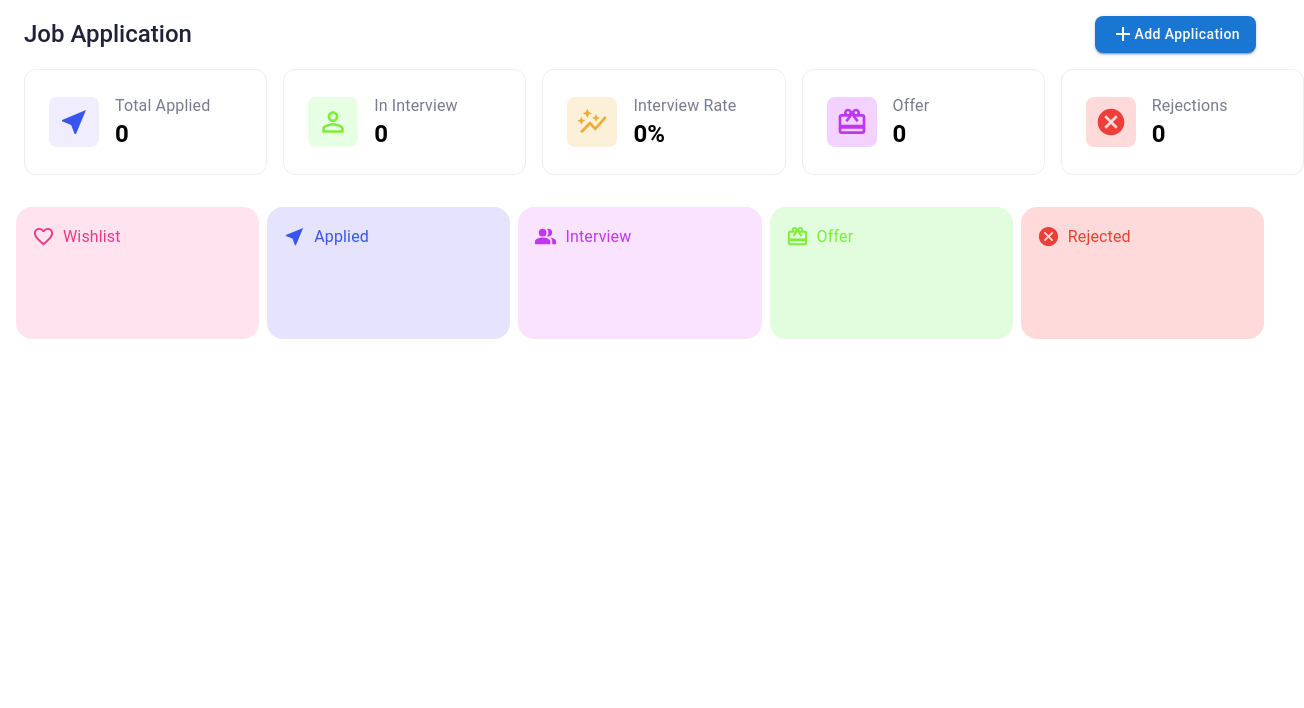
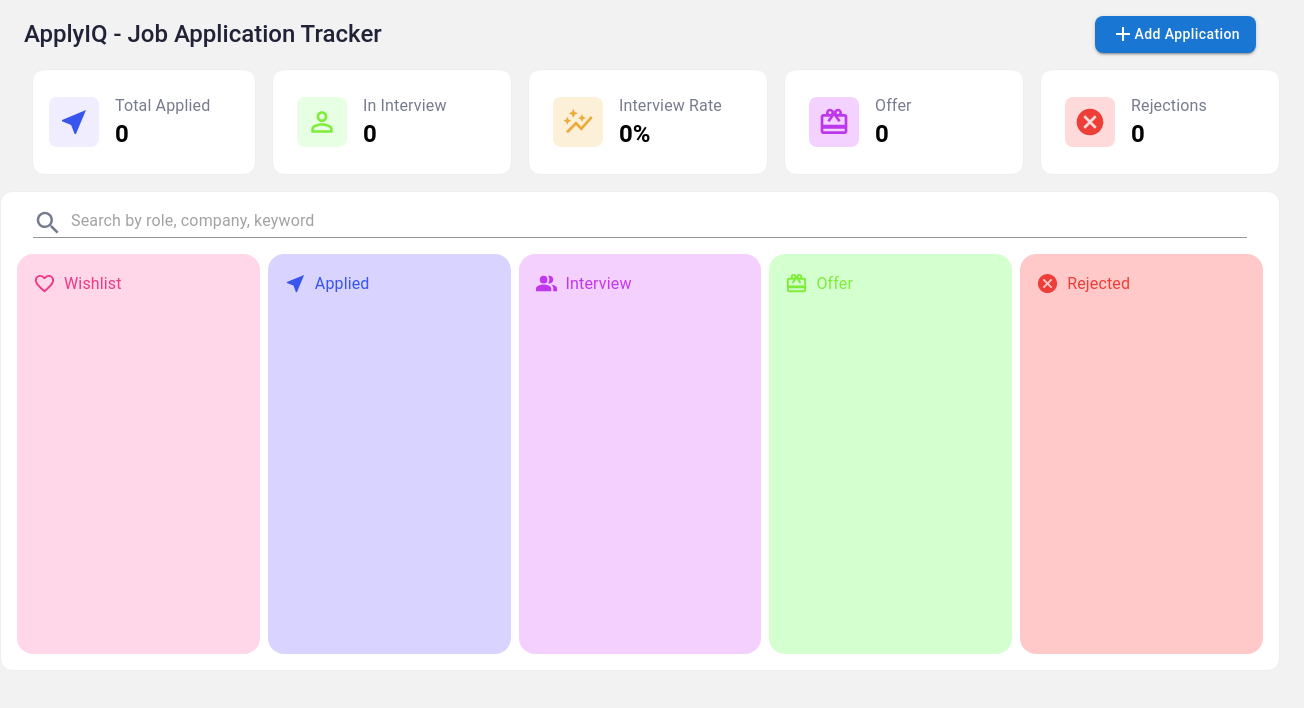
Before and after one commit to ashleshameshram/ApplicationTrackerApp, a React (Vite) app: page / in a window 1280 px wide. Shown: the top 708 px of the page, 1304 px wide, since content can reach past the window. Built offline with nearby package versions, Linux system fonts and the light colour scheme; a web font is replaced by a local one.

Commit message:
Added Search Filter feature

```diff
--- a/src/component/Home/ApplicationCard.jsx
+++ b/src/component/Home/ApplicationCard.jsx
@@ -30,22 +30,32 @@ export default function ApplicationCard({ application, onEdit, onDelete }) {
     return(
         <Card variant="outlined"
         sx={{ borderRadius: 2,
+            width:'100%',
+            boxSizing:'border-box',
+            minWidth:0,
             borderColor: '#e6e7ee',
             boxShadow: 'none',
             opacity: isDragging ? 0.5 : 1,
             zIndex: isDragging ? 1000 : 'auto',
-            cursor: isDragging ? 'grabbing' : 'grab',
+            // cursor: isDragging ? 'grabbing' : 'grab',
             transition: isDragging ? 'none' :  'transform 200ms ease',
             transform: transform
                 ? `translate3d(${transform.x}px, ${transform.y}px,0)`
                 : undefined
         }}
-        ref={setNodeRef}       //this is the element should be draggable
-            {...listeners}     //Adds the mouse/pointer/touch events needed for dragging
-            {...attributes}    //Adds accessibility-related attributes needed by dnd-kit.
+        ref={setNodeRef} //this is the element should be draggable
         >
             <CardContent sx={{p: 2}}>
                 <Box sx={{ display: 'flex', gap: 1, alignItems: 'flex-start' }}>
+                    {/* Dragged card in this area  */}
+                    <Box
+                    {...listeners} //Adds the mouse/pointer/touch events needed for dragging
+                    {...attributes} //Adds accessibility-related attributes needed by dnd-kit.
+                    sx={{cursor: isDragging ? 'grabbing' : 'grab',
+                        display:'flex',gap:2,
+                        alignItems: 'center'
+                    }}>
+
                         <Avatar variant = "rounded" sx={{width: 30,height: 30,fontSize: 20,bgcolor: '#f0f1f6',color: '#4b4e63'}}>
                             {company.charAt(0)}
                         </Avatar>
@@ -54,27 +64,32 @@ export default function ApplicationCard({ application, onEdit, onDelete }) {
                             <Typography sx={{fontSize: '14px',fontWeight: 600,color: '#202238'}}>
                                 {role}
                             </Typography>
-
                             <Typography variant="body2" sx={{color: '#7b7f91',mt: 0.2}}>
                                 {company}
                             </Typography>
                         </Box>
+                    </Box>
 
                     <IconButton size="small" sx={{color: '#85899a'}}
+                    onPointerDown={(e) => e.stopPropagation()}
                     onClick={(e) => setAnchorEl(e.currentTarget)}>
                         <MoreVertIcon fontSize="small" />
                     </IconButton>
 
                     <Menu anchorEl={anchorEl}
-                    open={Boolean(anchorEl)} onClose={() => setAnchorEl(null)}>
-                        <MenuItem onClick={() => {
+                    open={Boolean(anchorEl)} onClose={() => setAnchorEl(null)}
+                    onClick={(e) => e.stopPropagation()}
+                    onPointerDown={(e) => e.stopPropagation()} >
+                        <MenuItem onClick={(e) => {
+                            e.stopPropagation();
                             onEdit(application);
                             setAnchorEl(null);
                         }}>
                             Edit
                         </MenuItem>
 
-                        <MenuItem onClick={() =>{
+                        <MenuItem onClick={(e) =>{
+                            e.stopPropagation();
                             setOpenDeleteDialog(true);
                             setAnchorEl(null);
                         }}>
@@ -95,7 +110,10 @@ export default function ApplicationCard({ application, onEdit, onDelete }) {
                             <Button onClick={() => setOpenDeleteDialog(false)}>
                                 Cancel
                             </Button>
-                            <Button color="error" onClick={() => onDelete(application.id)}>
+                            <Button color="error" onClick={() => {
+                                onDelete(application.id);
+                                setOpenDeleteDialog(false);
+                            }}>
                                 Delete
                             </Button>
                         </DialogActions>
--- a/src/component/Home/BoardColumn.jsx
+++ b/src/component/Home/BoardColumn.jsx
@@ -16,13 +16,13 @@ export default function BoardColumn({onDelete,onEdit, color, bgColor, title, ico
     const filterApplications = applications.filter((application) =>
         application.status === status
     );
-    const filterApplicationsLength = filterApplications.length;
 
     return(
-        <Box sx={{backgroundColor: BgColor ,borderRadius: 4,padding: 2,flex:1,minWidth: 0,minHeight: 100}}
+        <>
+        <Box sx={{backgroundColor: BgColor ,borderRadius: 4,padding: 2,flex:1,minWidth: 0,
+        height: 400,boxSizing:'border-box',display:'flex',flexDirection:'column'}}
         ref={setNodeRef}>
             <Box sx={{display:'flex', justifyContent:'space-between',alignItems:'center',mb:1.5}}>
-
                 <Box sx={{display:'flex',gap:1,alignItems:'center',color: Color}}>
                     <Icon sx={{fontSize:23}}></Icon>
                     <Typography variant='subtitle1' sx={{fontWeight: 400}}>
@@ -31,7 +31,8 @@ export default function BoardColumn({onDelete,onEdit, color, bgColor, title, ico
                 </Box>
             </Box>
 
-            <Box sx={{display:"flex", flexDirection:"column",gap:1}}>
+            <Box sx={{display:"flex", flexDirection:"column",gap:1,overflowY:'auto',overflowX:'hidden',
+            flex:1,pr:0.5,minHeight:0,minWidth:0}}>
                 {filterApplications.map((application) => (
                     <ApplicationCard
                         key={application.id}
@@ -42,5 +43,6 @@ export default function BoardColumn({onDelete,onEdit, color, bgColor, title, ico
                 ))}
             </Box>
         </Box>
+        </>
     )
 }
--- a/src/component/Home/BoardColumnHeader.jsx
+++ b/src/component/Home/BoardColumnHeader.jsx
@@ -7,7 +7,7 @@ export default function BoardColumnHeader({onAddcard}) {
     return(
         <Box sx={{display:'flex',justifyContent:'space-between',alignItems:'center' ,mt:2, mx:3}}>
             <Typography variant='h5' sx={{fontWeight:500,color:'#202238'}} >
-                    Job Application
+                ApplyIQ - Job Application Tracker
             </Typography>
 
             <Button variant='contained' onClick={onAddcard} sx={{textTransform:'none',
--- a/src/component/Home/HomePage.jsx
+++ b/src/component/Home/HomePage.jsx
@@ -4,7 +4,7 @@ import BoardColumn from './BoardColumn.jsx'
 import Box from '@mui/material/Box';
 import AddApplicationForm from './AddApplicationForm.jsx';
 import BoardColumnHeader from './BoardColumnHeader.jsx';
-import { DndContext } from '@dnd-kit/core';
+import { DndContext,DragOverlay  } from '@dnd-kit/core';
 
 import FavoriteBorderIcon from '@mui/icons-material/FavoriteBorder';
 import NearMeIcon from '@mui/icons-material/NearMe';
@@ -12,6 +12,7 @@ import PeopleAltIcon from '@mui/icons-material/PeopleAlt';
 import CardGiftcardIcon from '@mui/icons-material/CardGiftcard';
 import CancelIcon from '@mui/icons-material/Cancel';
 import StatsBar from './StatsBar.jsx';
+import SearchFilter from './SearchFilter.jsx';
 
 export default function HomePage() {
     //load saved applications
@@ -23,6 +24,18 @@ export default function HomePage() {
     const [openAddForm, setOpenAddForm] = useState(false);
     const [editApplication, setEditApplication] = useState(null);
     const [openEditApplication, setOpenEditApplication] = useState(false);
+    const [searchFilter,setSearchFilter] = useState('');
+
+    //search filter
+    const filteredApplications  = applications.filter((application) => {
+        const search = searchFilter.toLowerCase();
+
+        return(
+            application.role?.toLowerCase().includes(search) ||
+            application.company?.toLowerCase().includes(search) ||
+            application.notes?.toLowerCase().includes(search)
+        );
+    });
 
     //add card btn function
     let handleAddCard = () => {
@@ -92,35 +105,35 @@ export default function HomePage() {
             status: 'wishlist',
             icon : FavoriteBorderIcon,
             color: '#ed3886',
-            bgColor: '#ffe3ef'
+            bgColor: '#ffd7e8'
         },
         {
             title: 'Applied',
             status: 'applied',
             icon: NearMeIcon,
             color: '#3856ed',
-            bgColor: '#e6e3ff'
+            bgColor: '#d8d3ff'
         },
         {
             title: 'Interview',
             status: 'interview',
             icon: PeopleAltIcon,
             color: '#c038ed',
-            bgColor: '#f9e3ff'
+            bgColor: '#f4d0fe'
         },
         {
             title: 'Offer',
             status: 'offer',
             icon: CardGiftcardIcon,
             color: '#7ded38',
-            bgColor: '#e2fdde'
+            bgColor: '#d4ffce'
         },
         {
             title: 'Rejected',
             status: 'rejected',
             icon: CancelIcon,
             color: '#ed3e38',
-            bgColor: '#ffdada'
+            bgColor: '#ffc9c9'
         },
     ];
 
@@ -129,9 +142,12 @@ export default function HomePage() {
         <BoardColumnHeader onAddcard={handleAddCard}/>
         <StatsBar applications={applications}/>
 
-        <Box sx={{width:'100%', p:2, boxSizing: 'border-box'}}>
+        <Box sx={{width:'100%',p:2,boxSizing:'border-box',border:'1px solid #eeeeee',borderRadius:3,backgroundColor:'#ffff',mt:2}}>
+            <SearchFilter searchFilter={searchFilter} setSearchFilter={setSearchFilter}/>
+
+            <Box sx={{width:'100%', boxSizing: 'border-box'}}>
             <DndContext onDragEnd={handleDragEnd}>
-            <Box sx={{display:'flex', gap:1, width: '100%'}}>
+            <Box sx={{display:'flex', gap:1, width: '100%',alignItems:'flex-start'}}>
                 {columns.map((column) => (
                     <BoardColumn
                         key={column.status}
@@ -142,11 +158,12 @@ export default function HomePage() {
                         status={column.status}
                         onEdit={handleEditApplication}
                         onDelete={handleDeleteApplication}
-                        applications={applications}
+                        applications={filteredApplications}
                     />
                 ))}
             </Box>
             </DndContext>
+        </Box>
 
             <AddApplicationForm
                 open={openAddForm}
--- /dev/null
+++ b/src/component/Home/SearchFilter.jsx
@@ -0,0 +1,21 @@
+import { useState } from 'react';
+
+import Box from '@mui/material/Box';
+import TextField from '@mui/material/TextField';
+import SearchIcon from '@mui/icons-material/Search';
+
+export default function SearchFilter({ searchFilter, setSearchFilter}) {
+
+    return(
+        <Box sx={{width:'100%', px:2,mb:2,boxSizing:'border-box'}}>
+            <TextField  variant="standard" placeholder='Search by role, company, keyword'size='small' fullWidth
+            value={searchFilter} onChange={(e) => setSearchFilter(e.target.value)}
+            slotProps={{
+                input:{
+                    startAdornment: <SearchIcon sx={{mr:1,fontSize: 30,color: '#777b8e',}}/>
+                }
+            }}>
+            </TextField>
+        </Box>
+    )
+}
--- a/src/component/Home/StatsBar.jsx
+++ b/src/component/Home/StatsBar.jsx
@@ -31,10 +31,10 @@ export default function StatsBar({applications}) {
     : 0;
 
     return(
-        <Box sx={{width:'100%',display:'flex',mt:2,mb:2,gap:2,pl:3}}>
+        <Box sx={{width:'100%',display:'flex',mt:2,mb:2,gap:2}}>
             {/* TotalApplied */}
-            <Box sx={{display:'flex',alignItems:'center',gap:2,p:3,backgroundColor:'#fff',
-            border:'1px solid #eeeeee', borderRadius:3,width:200
+            <Box sx={{display:'flex',alignItems:'center',gap:2,p:2,backgroundColor:'#fff',
+            border:'1px solid #eeeeee', borderRadius:3,width:200,ml:4
             }}>
                 {/* icon */}
                 <Box sx={{display:'flex',justifyContent: 'center',alignItems:'center',width:50,
--- a/src/index.css
+++ b/src/index.css
@@ -6,4 +6,5 @@
 
 body {
   margin: 0;
+  background-color: rgb(242, 242, 242);
 }
```
Lines whose indentation alone changed are shown as unchanged.
